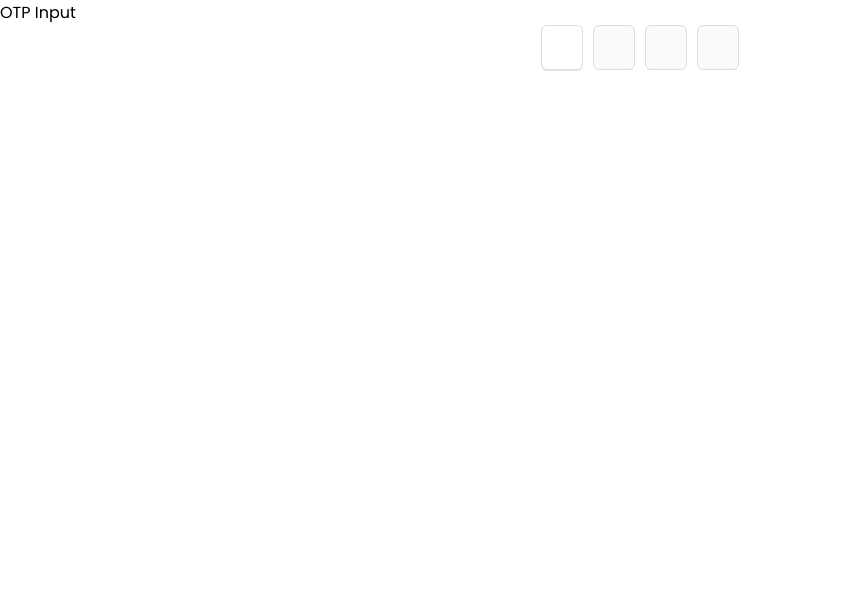
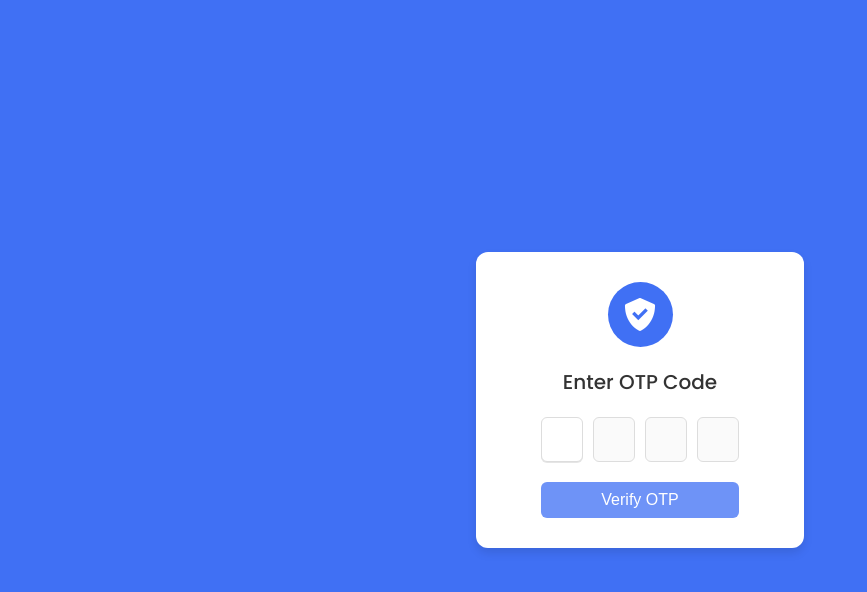
Before and after one commit to bohdanmoroziuk/otp-input, a Vue app: page / in a window 1280 px wide. Shown: the top 592 px of the page, without its empty margins (0-867 px from the left). Built offline with nearby package versions, Linux system fonts and the light colour scheme.

Commit message:
feat: add otp verification form

```diff
--- a/src/App.vue
+++ b/src/App.vue
@@ -1,10 +1,20 @@
 <script setup lang="ts">
-import OtpInput from '@/components/OtpInput.vue';
+import OtpVerificationForm from '@/components/OtpVerificationForm.vue';
 </script>
 
 <template>
-  <div>
-    OTP Input
-    <otp-input />
+  <div class="container">
+    <otp-verification-form />
   </div>
 </template>
+
+<style scoped>
+.container {
+  display: flex;
+  flex-direction: column;
+  align-items: center;
+  justify-content: center;
+  min-height: 100vh;
+  background: #4070f4;
+}
+</style>
--- a/src/assets/styles/main.css
+++ b/src/assets/styles/main.css
@@ -10,3 +10,9 @@ html {
   font-size: 16px;
   font-family: 'Poppins', sans-serif;
 }
+
+html,
+body,
+#app {
+  min-height: 100vh;
+}
--- /dev/null
+++ b/src/components/OtpVerificationForm.vue
@@ -0,0 +1,89 @@
+<script setup lang="ts">
+import OtpInput from '@/components/OtpInput.vue';
+</script>
+
+<template>
+  <form
+    class="otp-verification-form"
+    @submit.prevent="undefined"
+  >
+    <header class="otp-verification-form__header">
+      <i class="otp-verification-form__icon bx bxs-check-shield"></i>
+      <h4 class="otp-verification-form__title">
+        Enter OTP Code
+      </h4>
+    </header>
+    <main class="otp-verification-form__main">
+      <otp-input />
+    </main>
+    <footer class="otp-verification-form__footer">
+      <button
+        class="otp-verification-form__button"
+        type="submit"
+      >
+        Verify OTP
+      </button>
+    </footer>
+  </form>
+</template>
+
+<style scoped>
+.otp-verification-form {
+  display: flex;
+  flex-direction: column;
+  justify-content: center;
+  background: #fff;
+  padding: 30px 65px;
+  border-radius: 12px;
+  row-gap: 20px;
+  box-shadow: 0 5px 10px rgba(0, 0, 0, 0.1);
+}
+
+.otp-verification-form__header {
+  display: flex;
+  flex-direction: column;
+  align-items: center;
+  row-gap: 20px;
+}
+
+.otp-verification-form__icon {
+  display: flex;
+  align-items: center;
+  justify-content: center;
+  height: 65px;
+  width: 65px;
+  background: #4070f4;
+  color: #fff;
+  font-size: 2.5rem;
+  border-radius: 50%;
+}
+
+.otp-verification-form__title {
+  font-size: 1.25rem;
+  color: #333;
+  font-weight: 500;
+}
+
+.otp-verification-form__button {
+  cursor: pointer;
+  width: 100%;
+  color: #fff;
+  font-size: 1rem;
+  border: none;
+  padding: 9px 0;
+  cursor: pointer;
+  border-radius: 6px;
+  pointer-events: none;
+  background: #6e93f7;
+  transition: all 0.2s ease;
+}
+
+.otp-verification-form__button--active {
+  background: #4070f4;
+  pointer-events: auto;
+}
+
+.otp-verification-form__button:hover {
+  background: #0e4bf1;
+}
+</style>
```
Also changed, not shown: 1 other file (tests, documents, lock files or other folders).
